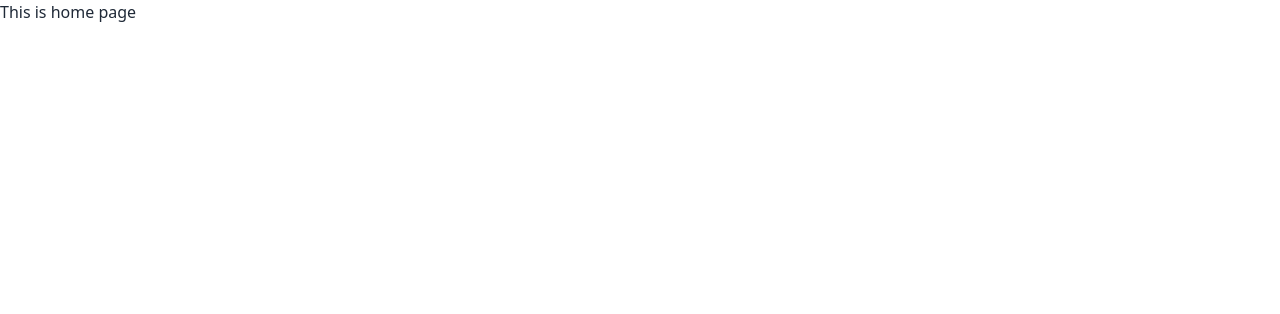
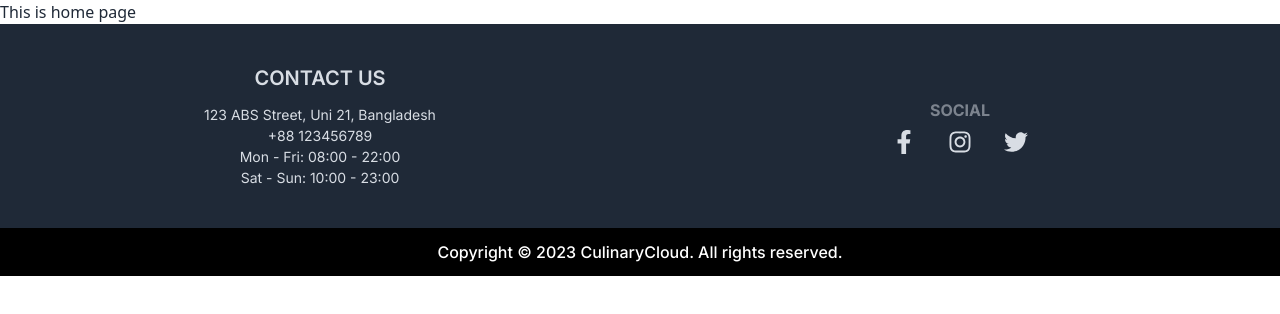
Before and after one commit to nahidul-fahim/bistro-boss-client, a React (Vite) app: page / in a window 1280 px wide. Shown: the top 314 px of the page. Built offline with nearby package versions, Linux system fonts and the light colour scheme.

Commit message:
added footer

```diff
--- a/package.json
+++ b/package.json
@@ -14,6 +14,7 @@
     "match-sorter": "^6.3.1",
     "react": "^18.2.0",
     "react-dom": "^18.2.0",
+    "react-icons": "^4.11.0",
     "react-router-dom": "^6.18.0",
     "sort-by": "^1.2.0"
   },
--- /dev/null
+++ b/src/Components/Footer/Footer.jsx
@@ -0,0 +1,39 @@
+import { FaFacebookF, FaInstagram, FaTwitter } from "react-icons/fa";
+
+const Footer = () => {
+
+    // Get current year
+    const year = new Date().getFullYear();
+    console.log(year);
+
+
+    return (
+        <div>
+            <footer className="bg-main text-neutral-content font-inter pt-10">
+                <div className="container gap-0 mx-auto flex justify-center items-center">
+
+                    <div className="w-[50%] flex justify-center items-center text-center flex-col gap-3">
+                        <h3 className="text-xl font-semibold uppercase text-center font-inter">CONTACT US</h3>
+                        <p className="text-[14px]">123 ABS Street, Uni 21, Bangladesh <br />
+                            +88 123456789 <br />
+                            Mon - Fri: 08:00 - 22:00 <br />
+                            Sat - Sun: 10:00 - 23:00</p>
+                    </div>
+                    <div className="w-[50%] flex justify-center items-center flex-col">
+                        <header className="footer-title">Social</header>
+                        <div className="flex justify-center items-center gap-8 text-2xl">
+                            <a><FaFacebookF /></a>
+                            <a><FaInstagram /></a>
+                            <a><FaTwitter /></a>
+                        </div>
+                    </div>
+                </div>
+                <div className="bg-black text-white text-center w-full font-inter font-medium mt-10 p-3">
+                    <p>{`Copyright © ${year} CulinaryCloud. All rights reserved.`}</p>
+                </div>
+            </footer>
+        </div>
+    );
+};
+
+export default Footer;
--- /dev/null
+++ b/src/Components/Header/Header.jsx
@@ -0,0 +1,11 @@
+
+
+const Header = () => {
+    return (
+        <div>
+
+        </div>
+    );
+};
+
+export default Header;
--- a/src/Layout/Root/Root.jsx
+++ b/src/Layout/Root/Root.jsx
@@ -1,9 +1,13 @@
 import { Outlet } from 'react-router-dom';
+import Footer from '../../Components/Footer/Footer';
+import Header from '../../Components/Header/Header';
 
 const Root = () => {
     return (
         <div>
+            <Header />
             <Outlet />
+            <Footer />
         </div>
     );
 };
--- a/tailwind.config.js
+++ b/tailwind.config.js
@@ -14,7 +14,7 @@ export default {
     },
     extend: {
       fontFamily: {
-        inter: "Inter', sans-serif",
+        inter: "'Inter', sans-serif",
         sub: "'Cinzel', serif",
       }
     },
```
Also changed, not shown: 1 other file (tests, documents, lock files or other folders).
